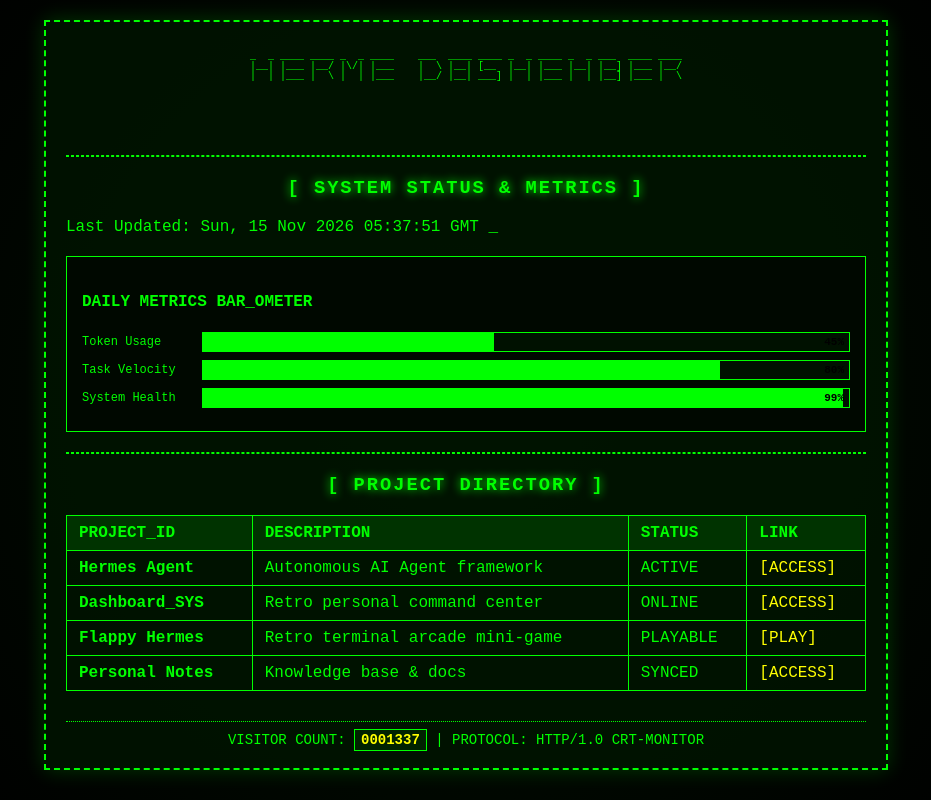
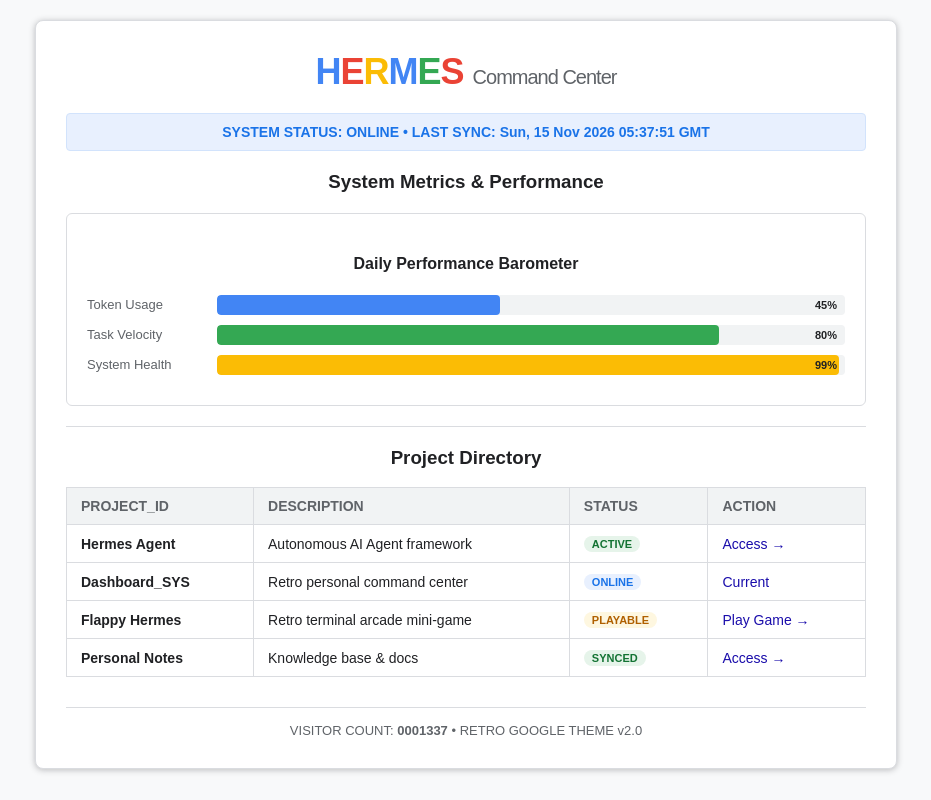
Before and after one commit to BenDoogue/Hermes_dashboard, a plain HTML site: page index.html in a window 1280 px wide. Shown: the whole page, without its empty margins (174-1105 px from the left). Drawn offline with Linux system fonts and the light colour scheme.

Commit message:
Update dashboard and flappy bird to retro Google style (less green)

```diff
--- a/index.html
+++ b/index.html
@@ -2,40 +2,58 @@
 <html lang="en">
 <head>
     <meta charset="UTF-8">
-    <title>⚡ HERMES_DASHBOARD.SYS v1.0 ⚡</title>
+    <title>⚡ HERMES_DASHBOARD // RETRO GOOGLE STYLE ⚡</title>
     <style>
         body {
-            background-color: #000000;
-            color: #00ff00;
-            font-family: "Courier New", Courier, monospace;
+            background-color: #f8f9fa;
+            color: #202124;
+            font-family: Arial, Helvetica, sans-serif, "Courier New", monospace;
             margin: 0;
             padding: 20px;
-            background-image: radial-gradient(circle, #001100 0%, #000000 90%);
-            background-attachment: fixed;
         }
         .container {
             max-width: 800px;
             margin: 0 auto;
-            border: 2px dashed #00ff00;
-            padding: 20px;
-            box-shadow: 0 0 20px rgba(0, 255, 0, 0.2);
-            background: rgba(0, 20, 0, 0.85);
+            border: 1px solid #dadce0;
+            padding: 30px;
+            box-shadow: 0 1px 6px rgba(32,33,36,.28);
+            background: #ffffff;
+            border-radius: 8px;
         }
-        h1, h2, h3 {
+        .google-logo {
             text-align: center;
-            text-transform: uppercase;
-            letter-spacing: 2px;
-            text-shadow: 0 0 10px #00ff00;
+            font-size: 36px;
+            font-weight: bold;
+            letter-spacing: -1px;
+            margin-bottom: 20px;
+            font-family: 'Product Sans', Arial, sans-serif;
+        }
+        .logo-b { color: #4285F4; }
+        .logo-o1 { color: #EA4335; }
+        .logo-o2 { color: #FBBC05; }
+        .logo-g { color: #4285F4; }
+        .logo-l { color: #34A853; }
+        .logo-e { color: #EA4335; }
+
+        h1, h2, h3, h4 {
+            text-align: center;
+            color: #202124;
         }
         hr {
-            border: 1px dashed #00ff00;
+            border: 0;
+            border-top: 1px solid #dadce0;
             margin: 20px 0;
         }
-        .blink {
-            animation: blinker 1s linear infinite;
-        }
-        @keyframes blinker {
-            50% { opacity: 0; }
+        .status-bar {
+            background: #e8f0fe;
+            border: 1px solid #d2e3fc;
+            padding: 10px 15px;
+            border-radius: 4px;
+            text-align: center;
+            font-size: 14px;
+            color: #1a73e8;
+            font-weight: bold;
+            margin-bottom: 20px;
         }
         table {
             width: 100%;
@@ -43,106 +61,107 @@
             margin-top: 15px;
         }
         th, td {
-            border: 1px solid #00ff00;
-            padding: 8px 12px;
+            border: 1px solid #dadce0;
+            padding: 10px 14px;
             text-align: left;
+            font-size: 14px;
         }
         th {
-            background-color: #003300;
+            background-color: #f1f3f4;
+            color: #5f6368;
+            font-weight: bold;
         }
         a {
-            color: #ffff00;
+            color: #1a0dab;
             text-decoration: none;
         }
         a:hover {
-            background-color: #ffff00;
-            color: #000000;
+            text-decoration: underline;
         }
-        .ascii-art {
-            white-space: pre;
-            font-size: 10px;
-            line-height: 10px;
-            color: #00ff00;
-            text-align: center;
-            margin-bottom: 20px;
+        .badge {
+            display: inline-block;
+            padding: 2px 8px;
+            border-radius: 12px;
+            font-size: 11px;
+            font-weight: bold;
+        }
+        .badge-active { background: #e6f4ea; color: #137333; }
+        .badge-online { background: #e8f0fe; color: #1a73e8; }
+        .badge-playable { background: #fef7e0; color: #b06000; }
+
+        /* Chart styling */
+        .chart-container {
+            margin-top: 20px;
+            border: 1px solid #dadce0;
+            padding: 20px;
+            background: #fff;
+            border-radius: 6px;
+        }
+        .bar-row {
+            display: flex;
+            align-items: center;
+            margin: 10px 0;
+        }
+        .bar-label {
+            width: 130px;
+            font-size: 13px;
+            color: #5f6368;
+        }
+        .bar-track {
+            flex-grow: 1;
+            background: #f1f3f4;
+            border-radius: 4px;
+            height: 20px;
+            position: relative;
+            overflow: hidden;
+        }
+        .bar-fill {
+            height: 100%;
+            border-radius: 4px;
+            width: 0%;
+        }
+        .fill-blue { background: #4285F4; }
+        .fill-green { background: #34A853; }
+        .fill-yellow { background: #FBBC05; }
+        .bar-value {
+            position: absolute;
+            right: 8px;
+            top: 0;
+            font-size: 11px;
+            color: #202124;
+            font-weight: bold;
+            line-height: 20px;
         }
         .counter {
             text-align: center;
             margin-top: 30px;
-            font-size: 14px;
-            border-top: 1px dotted #00ff00;
-            padding-top: 10px;
-        }
-        .visitor-box {
-            background: #002200;
-            padding: 2px 6px;
-            border: 1px solid #00ff00;
-            font-weight: bold;
-            color: #ffff00;
-        }
-        /* Retro chart styling */
-        .chart-container {
-            margin-top: 20px;
-            border: 1px solid #00ff00;
-            padding: 15px;
-            background: #000800;
-        }
-        .bar-row {
-            display: flex;
-            align-items: center;
-            margin: 8px 0;
-        }
-        .bar-label {
-            width: 120px;
-            font-size: 12px;
-        }
-        .bar-track {
-            flex-grow: 1;
-            background: #001100;
-            border: 1px solid #00ff00;
-            height: 18px;
-            position: relative;
-        }
-        .bar-fill {
-            background: #00ff00;
-            height: 100%;
-            width: 0%;
-            transition: width 0.5s;
-        }
-        .bar-value {
-            position: absolute;
-            right: 5px;
-            top: 0;
-            font-size: 11px;
-            color: #000;
-            font-weight: bold;
-            line-height: 18px;
+            font-size: 13px;
+            color: #5f6368;
+            border-top: 1px solid #dadce0;
+            padding-top: 15px;
         }
     </style>
 </head>
 <body>
 
 <div class="container">
-    <div class="ascii-art">
- _  _ ____ ____ _  _ ____    ___  ____ ____ _  _ ____ _  _ ___  ____ ____
- |__| |___ |__/ |\/| |___    |  \ |__| [__  |__| |___ |__| |__] |___ |__/
- |  | |___ |  \ |  | |___    |__/ |__| ___] |  | |___ |  | |__] |___ |  \
+    <div class="google-logo">
+        <span class="logo-b">H</span><span class="logo-o1">E</span><span class="logo-o2">R</span><span class="logo-g">M</span><span class="logo-l">E</span><span class="logo-e">S</span> <span style="font-size: 20px; color: #5f6368; font-weight: normal;">Command Center</span>
     </div>
 
-    <marquee scrollamount="4">*** WELCOME TO BEN'S RETRO COMMAND CENTER // SYSTEM ONLINE // STATUS: OPTIMAL ***</marquee>
+    <div class="status-bar">
+        SYSTEM STATUS: ONLINE &bull; LAST SYNC: <span id="timestamp">LOADING...</span>
+    </div>
 
-    <hr>
-
-    <h3>[ SYSTEM STATUS & METRICS ]</h3>
-    <p>Last Updated: <span id="timestamp">LOADING...</span> <span class="blink">_</span></p>
+    <h3>System Metrics & Performance</h3>
 
     <div class="chart-container">
-        <h4>DAILY METRICS BAR_OMETER</h4>
+        <h4>Daily Performance Barometer</h4>
 
         <div class="bar-row">
             <div class="bar-label">Token Usage</div>
             <div class="bar-track">
-                <div class="bar-fill" style="width: 45%;"></div>
+                <div class="bar-fill fill-blue" style="width: 45%;"></div>
                 <span class="bar-value">45%</span>
             </div>
         </div>
@@ -150,7 +169,7 @@
         <div class="bar-row">
             <div class="bar-label">Task Velocity</div>
             <div class="bar-track">
-                <div class="bar-fill" style="width: 80%;"></div>
+                <div class="bar-fill fill-green" style="width: 80%;"></div>
                 <span class="bar-value">80%</span>
             </div>
         </div>
@@ -158,7 +177,7 @@
         <div class="bar-row">
             <div class="bar-label">System Health</div>
             <div class="bar-track">
-                <div class="bar-fill" style="width: 99%;"></div>
+                <div class="bar-fill fill-yellow" style="width: 99%;"></div>
                 <span class="bar-value">99%</span>
             </div>
         </div>
@@ -166,47 +185,46 @@
 
     <hr>
 
-    <h3>[ PROJECT DIRECTORY ]</h3>
+    <h3>Project Directory</h3>
     <table>
         <tr>
             <th>PROJECT_ID</th>
             <th>DESCRIPTION</th>
             <th>STATUS</th>
-            <th>LINK</th>
+            <th>ACTION</th>
         </tr>
         <tr>
             <td><b>Hermes Agent</b></td>
             <td>Autonomous AI Agent framework</td>
-            <td>ACTIVE</td>
-            <td><a href="https://github.com/NousResearch/hermes-agent" target="_blank">[ACCESS]</a></td>
+            <td><span class="badge badge-active">ACTIVE</span></td>
+            <td><a href="https://github.com/NousResearch/hermes-agent" target="_blank">Access &rarr;</a></td>
         </tr>
         <tr>
             <td><b>Dashboard_SYS</b></td>
             <td>Retro personal command center</td>
-            <td>ONLINE</td>
-            <td><a href="#" onclick="alert('You are already here, user.'); return false;">[ACCESS]</a></td>
+            <td><span class="badge badge-online">ONLINE</span></td>
+            <td><a href="#" onclick="alert('You are already here, user.'); return false;">Current</a></td>
         </tr>
         <tr>
             <td><b>Flappy Hermes</b></td>
             <td>Retro terminal arcade mini-game</td>
-            <td>PLAYABLE</td>
-            <td><a href="flappy.html">[PLAY]</a></td>
+            <td><span class="badge badge-playable">PLAYABLE</span></td>
+            <td><a href="flappy.html">Play Game &rarr;</a></td>
         </tr>
         <tr>
             <td><b>Personal Notes</b></td>
             <td>Knowledge base & docs</td>
-            <td>SYNCED</td>
-            <td><a href="#" target="_blank">[ACCESS]</a></td>
+            <td><span class="badge badge-active">SYNCED</span></td>
+            <td><a href="#" target="_blank">Access &rarr;</a></td>
         </tr>
     </table>
 
     <div class="counter">
-        VISITOR COUNT: <span class="visitor-box">0001337</span> | PROTOCOL: HTTP/1.0 CRT-MONITOR
+        VISITOR COUNT: <strong>0001337</strong> &bull; RETRO GOOGLE THEME v2.0
     </div>
 </div>
 
 <script>
-    // Update timestamp live
     document.getElementById('timestamp').innerText = new Date().toUTCString();
 </script>
 
```
Also changed, not shown: flappy.html (+62 -48 lines).
